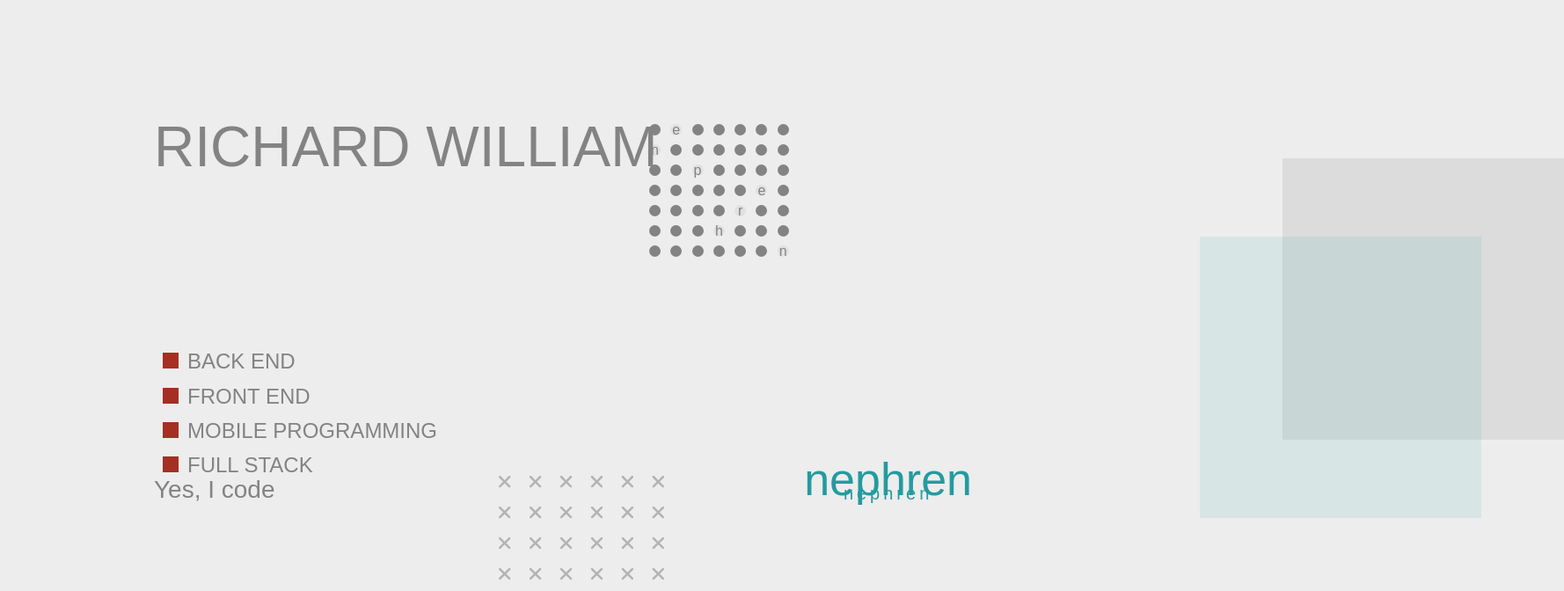
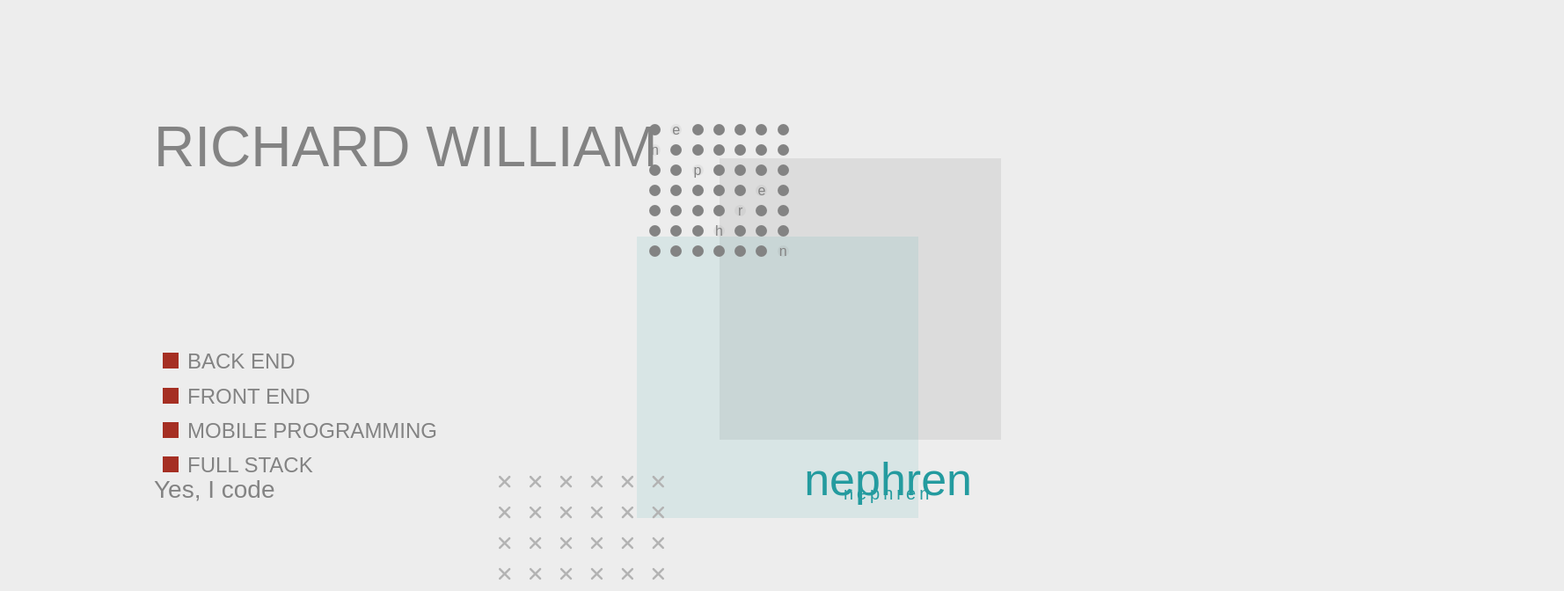
Before and after one commit to richard483/nephren-ui-revamp, a React (Vite) app: page / in a window 1280 px wide. Shown: the top 672 px of the page at 88% size, 1778 px wide, since content can reach past the window. Built offline with nearby package versions, Linux system fonts and the light colour scheme; a web font is replaced by a local one.

Commit message:
fix: fixed responsive layout

```diff
--- a/src/App.scss
+++ b/src/App.scss
@@ -26,14 +26,14 @@ h1 {
   &-grey {
     @extend #box;
     background-color: rgba(var.$grey, 0.3);
-    left: 1458px;
+    right: 142px;
     top: 180px;
   }
 
   &-blue {
     @extend #box;
     background-color: rgba(var.$sky, 0.1);
-    left: 1364px;
+    right: 236px;
     top: 269px;
   }
 
--- a/src/index.scss
+++ b/src/index.scss
@@ -13,6 +13,7 @@ html, body {
 
 #root {
   height: 100%;
+  width: calc(100% - 2 * 175px);
   padding: 0 175px;
   text-align: center;
   font-family: "Aldrich", sans-serif;
```
